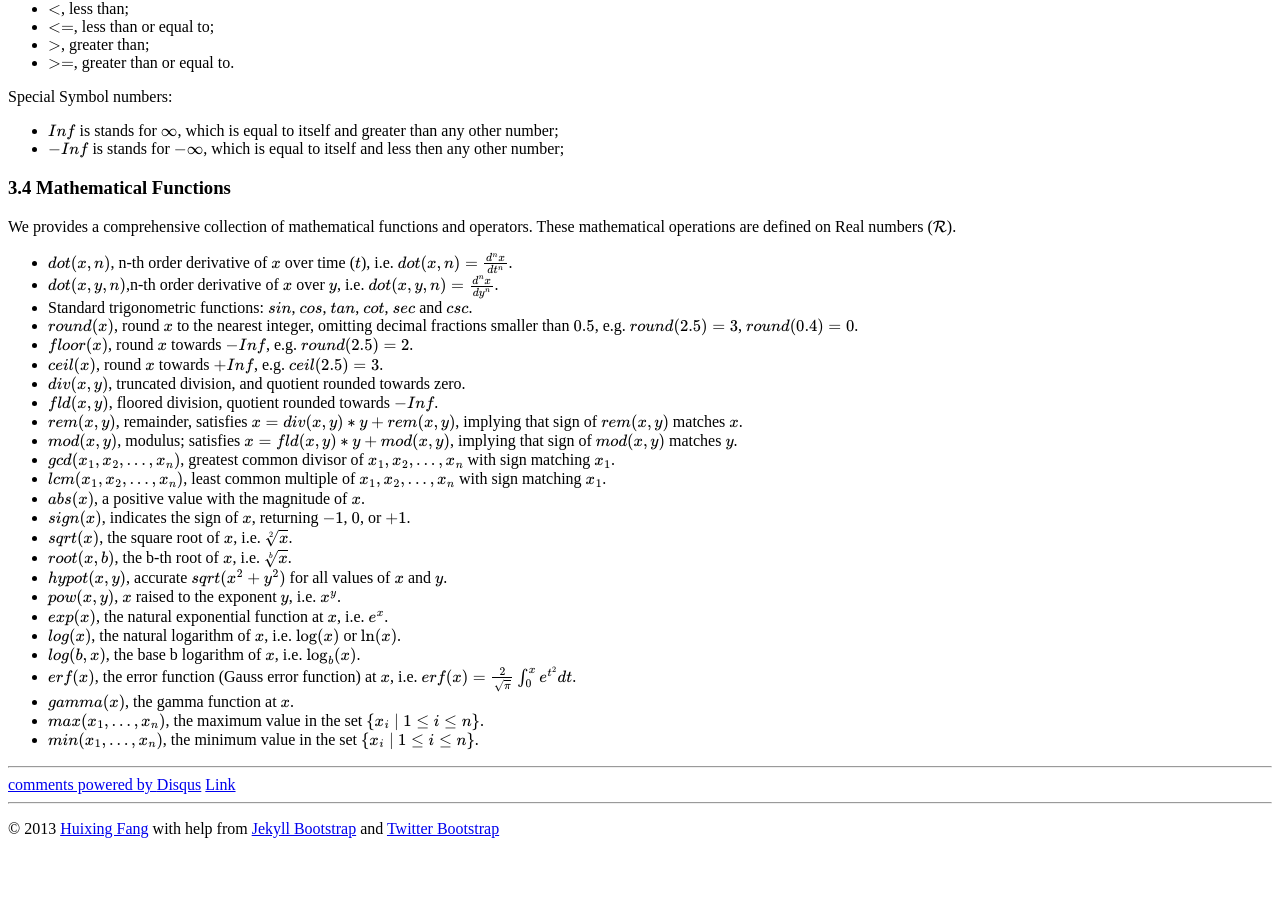
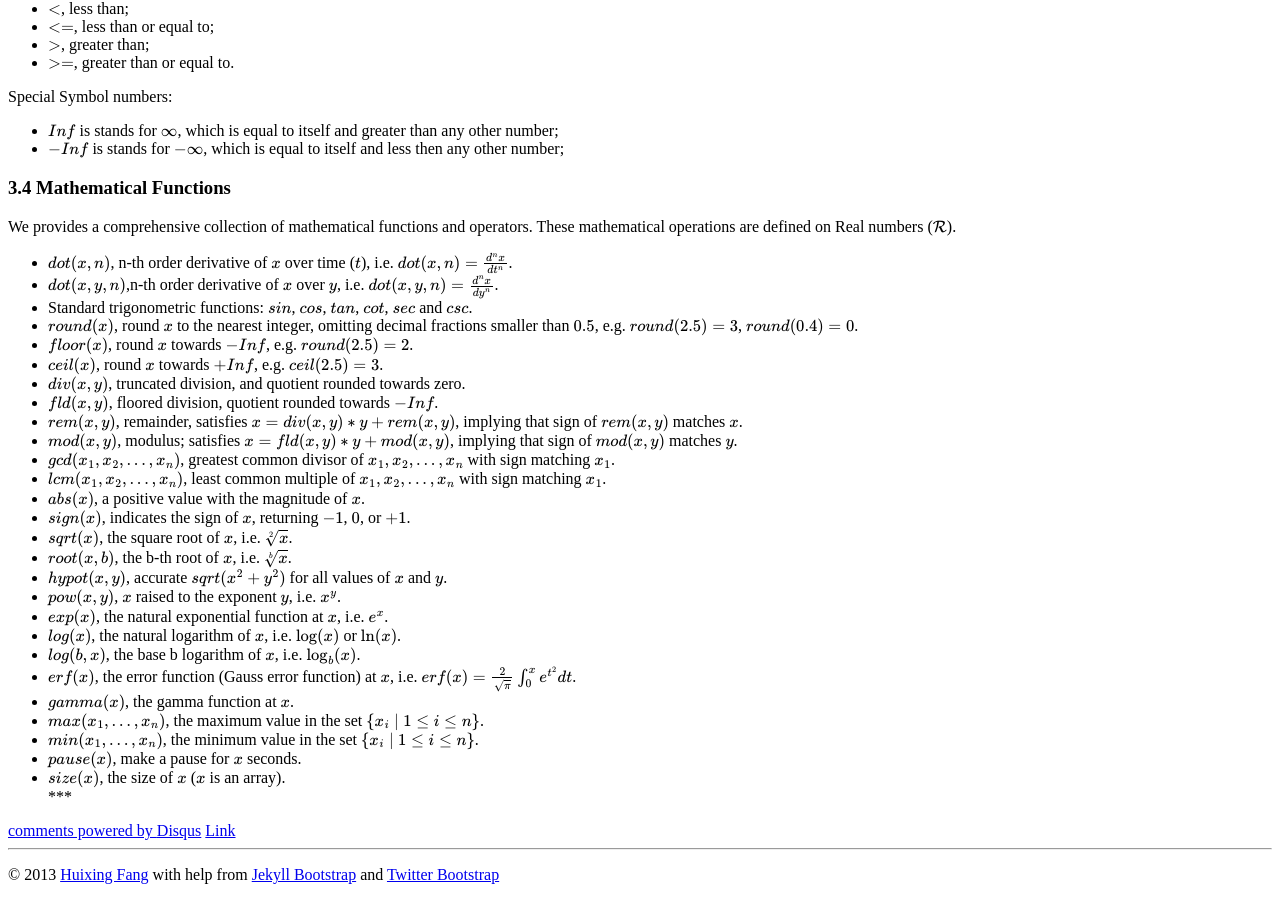
Before and after one commit to fanghuixing/apricot, a Jekyll site: the page built from syntax/main.md, in a window 1280 px wide and 900 px high, scrolled down 2189 px. Built offline with Jekyll 4.4.1, drawn with Linux system fonts in a browser that asks for light colours; formulas are drawn with MathJax 3; comment, search, counter and statistics services are not loaded; before the commit the page ends 3043 px from its top, so only the background shows below that.

Commit message:
add pause and size methods

```diff
--- a/syntax/main.md
+++ b/syntax/main.md
@@ -191,7 +191,8 @@ We provides a comprehensive collection of mathematical functions and operators.
 * $gamma(x)$, the gamma function at $x$.
 * $max(x_1,...,x_n)$, the maximum value in the set $\\{x_i \mid 1 \leq i \leq n \\}$.
 * $min(x_1,...,x_n)$, the minimum value in the set $\\{x_i \mid 1 \leq i \leq n \\}$.
-
+* $pause(x)$, make a pause for $x$ seconds.
+* $size(x)$, the size of $x$ ($x$ is an array).
 ***
 
 {% include JB/setup %}
```
